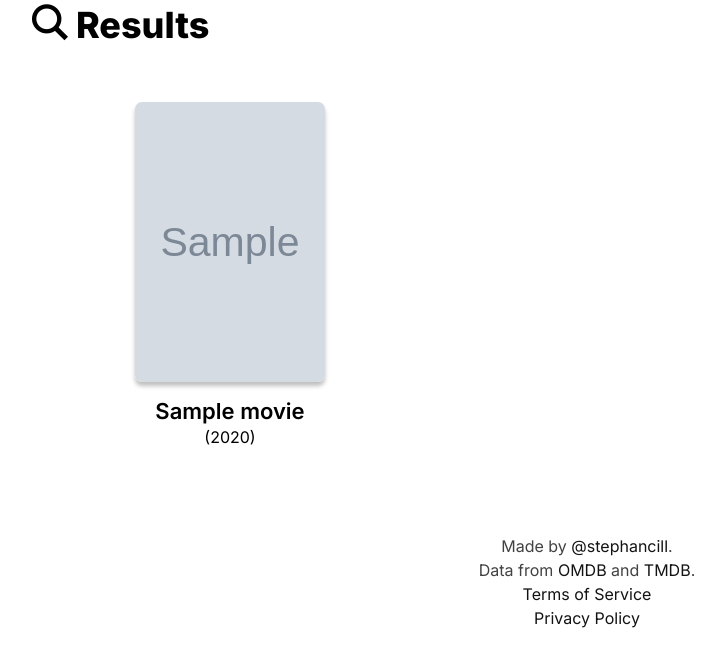
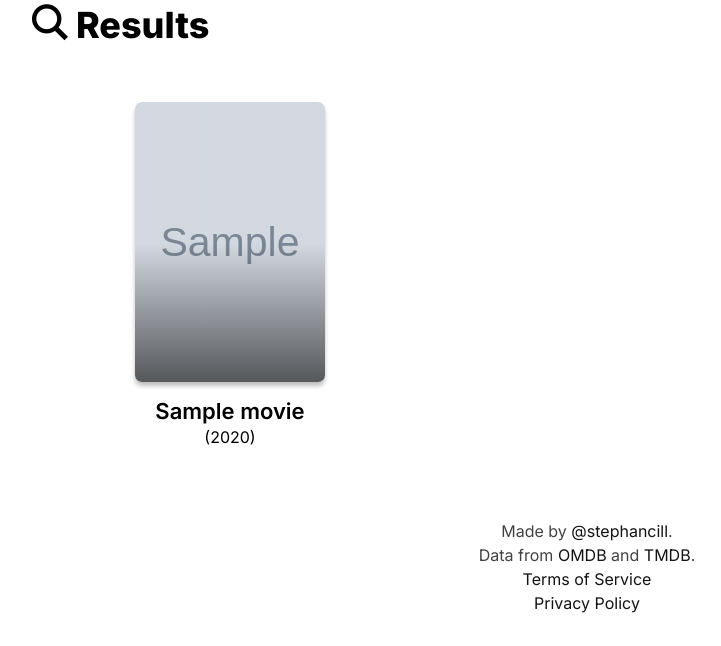
Before and after one commit to stephancill/moviecheck, a Python web app: template templates/explore.html in a window 1280 px wide. Shown: the part 379-1025 px from the top of the page, without its empty margins (53-774 px from the left). After the commit the page ends 992 px from the top, so only its background shows below. Run offline with Jinja, Linux system fonts and the light colour scheme; the template is opened without the code that fills it: most values are stand-ins (such as "Sample title", 1, 10 or a date in 2020); grey boxes marked "Sample" are stand-in pictures; some libraries are stand-ins or nearby versions.

Commit message:
Series support and updated movie design

```diff
--- a/routes/explore.py
+++ b/routes/explore.py
@@ -52,8 +52,7 @@ async def search(request, user):
 	session = CachedSession(expires_after=60*60*24)
 	r = session.get("http://www.omdbapi.com/", params={
 		"apiKey": config.OMDB_API_KEY,
-		"s": query,
-		"type": "movie"
+		"s": query
 	})
 	json = r.json()
 	movies = []
--- a/static/css/icomoon.css
+++ b/static/css/icomoon.css
@@ -1,10 +1,10 @@
 @font-face {
   font-family: 'icomoon';
-  src:  url('fonts/icomoon.eot?y6hqk2');
-  src:  url('fonts/icomoon.eot?y6hqk2#iefix') format('embedded-opentype'),
-    url('fonts/icomoon.ttf?y6hqk2') format('truetype'),
-    url('fonts/icomoon.woff?y6hqk2') format('woff'),
-    url('fonts/icomoon.svg?y6hqk2#icomoon') format('svg');
+  src:  url('fonts/icomoon.eot?nbjyb');
+  src:  url('fonts/icomoon.eot?nbjyb#iefix') format('embedded-opentype'),
+    url('fonts/icomoon.ttf?nbjyb') format('truetype'),
+    url('fonts/icomoon.woff?nbjyb') format('woff'),
+    url('fonts/icomoon.svg?nbjyb#icomoon') format('svg');
   font-weight: normal;
   font-style: normal;
   font-display: block;
@@ -24,6 +24,9 @@
   -moz-osx-font-smoothing: grayscale;
 }
 
+.icon-film:before {
+  content: "\e90d";
+}
 .icon-tick:before {
   content: "\e90a";
 }
--- a/static/css/movie.css
+++ b/static/css/movie.css
@@ -11,7 +11,7 @@
 .movie .gradient-overlay {
     position: relative;
 	border-radius: 7px;
-	background: none;
+	background: linear-gradient(180deg, rgba(0, 0, 0, 0.01) 50.52%, rgba(0, 0, 0, 0.6) 100%);
 }
 
 .movie .poster {
@@ -67,8 +67,8 @@
 	line-height: 22px;
 }
 
-.movie form button * {
-	box-shadow: 0px 0.3px 0.4px rgba(0, 0, 0, 1);
+.movie form button {
+	box-shadow: 0px 4px 4px rgba(0, 0, 0, 0.25);
 }
 
 .movie form i {
@@ -86,10 +86,6 @@
 .movie:hover button:hover span {
 	display: inline-block;
 	padding-left: 4px;
-}
-
-.movie:hover .gradient-overlay {
-	background: linear-gradient(180deg, rgba(0, 0, 0, 0.52) 0%, rgba(0, 0, 0, 0) 68.23%);
 }
 
 .movie form .right {
@@ -127,14 +123,14 @@
 	display: none;
 }
 
-.movie .ratings {
-	margin-top: 15px;
-	margin-left: auto;
-	margin-right: auto;
+.movie .rating {
 	font-weight: 300;
 	font-size: 16px;
 	line-height: 18px;
-	color: black;
+	color: white;
+    position: absolute;
+    bottom: 10px;
+    z-index: 2;
 }
 
 .movie .rating img {
@@ -142,19 +138,15 @@
 }
 
 .movie .rt-rating {
-    margin-right: 6px;
+    left: 16px;
 }
 
 .movie .imdb-rating {
-    margin-left: 6px;
+    right: 16px;
 }
-
 
 @media (max-width:800px) {
     .movie form button {
 		display: block;
 	}
-	.movie .gradient-overlay {
-		background: linear-gradient(180deg, rgba(0, 0, 0, 0.52) 0%, rgba(0, 0, 0, 0) 68.23%);
-	}
 }
--- a/static/css/watchlist.css
+++ b/static/css/watchlist.css
@@ -12,6 +12,10 @@
     position: absolute;
     bottom: -20px;
     background: linear-gradient(180deg, #FFFFFF 80%, rgba(255, 255, 255, 0) 100%), #E8E8E8;
+}
+
+.movie .gradient-overlay {
+    background: none !important;
 }
 
 .history-container {
--- a/templates/components/movie.html
+++ b/templates/components/movie.html
@@ -8,7 +8,7 @@
         </div>
         <div class="watchlist-buttons">
             <form action="{{url_for('watchlist.remove', movie_id=movie.imdb_id)}}" method="POST">
-                <button class="right" type="submit"><i class="icon-cross"></i><span>Remove</span></button>
+                <button class="right" style="background-color: #727272;" type="submit"><i class="icon-cross"></i><span>Remove</span></button>
             </form>
             <form action="{{url_for('watchlist.seen', movie_id=movie.imdb_id)}}" method="POST">
                 <button class="left" type="submit"><i class="icon-tick"></i><span>Seen</span></button>
@@ -17,10 +17,6 @@
     </div>
     {% endblock %}
     <div class="gradient-overlay">
-        <img class="poster" src="{{movie.poster_url}}" alt="">
-    </div>
-    <span class="title"><a href="https://www.imdb.com/title/{{movie.imdb_id}}" target="_blank"><strong>{{movie.title}}</strong> ({{movie.year}})</a> </span>
-    <div class="ratings">
         {% if movie.rt_rating is string %}
         <span class="rating rt-rating">
             <img src="/static/img/rt-logo.png" alt="">
@@ -35,7 +31,14 @@
             </span>
         </a>
         {% endif %}
+        <img class="poster" src="{{movie.poster_url}}" alt="">
     </div>
-
-
+    <span class="title">
+        {% if movie.type == "series" %}
+        <i class="icon-tv"></i>
+        {% elif movie.type == "movie" %}
+        <i class="icon-film" title="Movie" alt="Movie"></i>
+        {% endif %}
+        <a href="https://www.imdb.com/title/{{movie.imdb_id}}" target="_blank"> <strong>{{movie.title}}</strong> ({{movie.year}})</a>
+    </span>
 </div>
--- a/templates/explore.html
+++ b/templates/explore.html
@@ -22,7 +22,9 @@
         <h2><i class="icon-discover"></i> Results</h2>
         <div class="row">
             {% for movie in results %}
+            {% if movie.poster_url %}
                 {% include "components/movie.html" %}
+            {% endif %}
             {% endfor %}
         </div>
     </section>
```
Also changed, not shown: models/movie.py (+8 -3 lines), static/css/fonts/icomoon.ttf, static/css/fonts/icomoon.woff, 2 other files.
